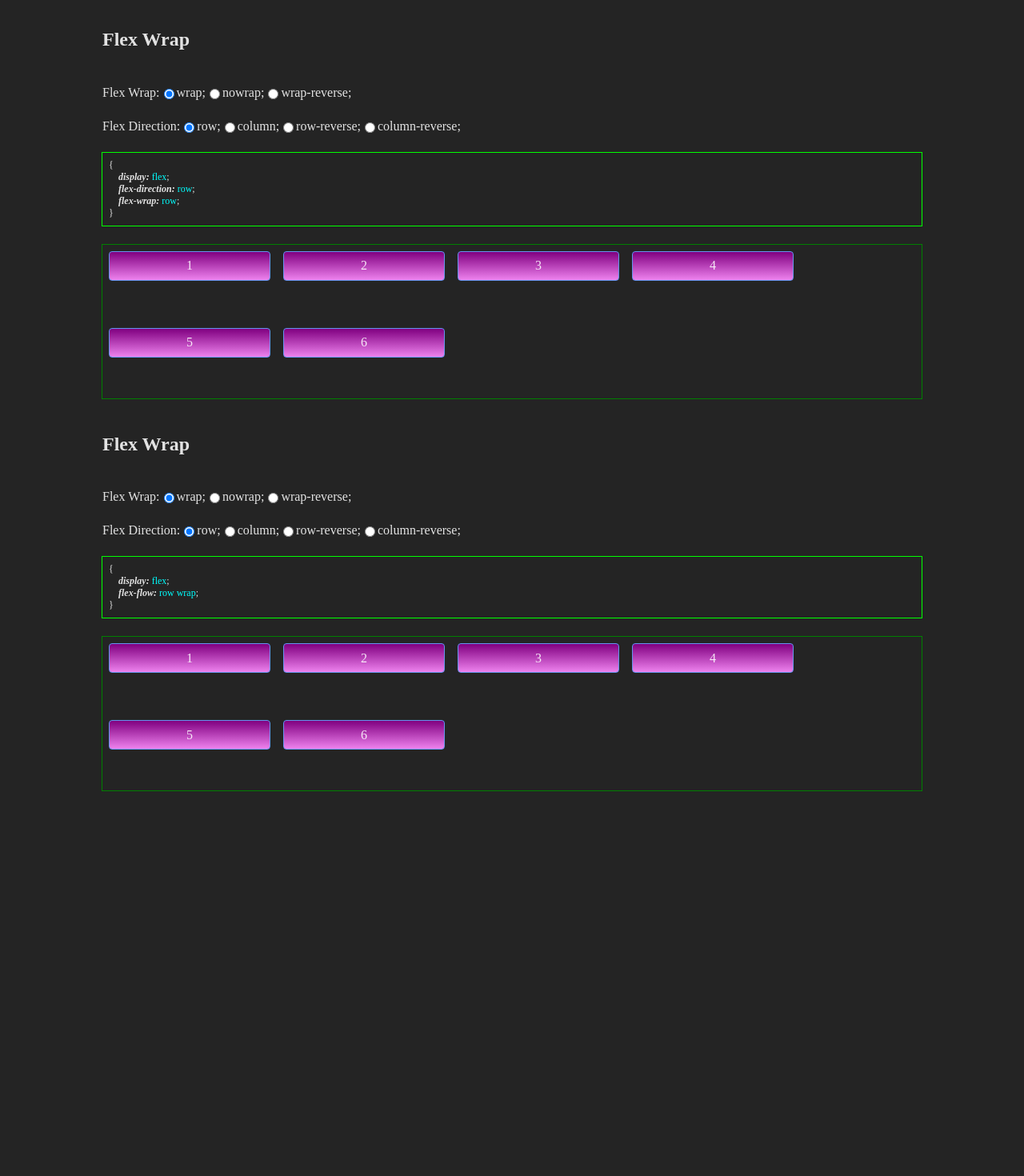
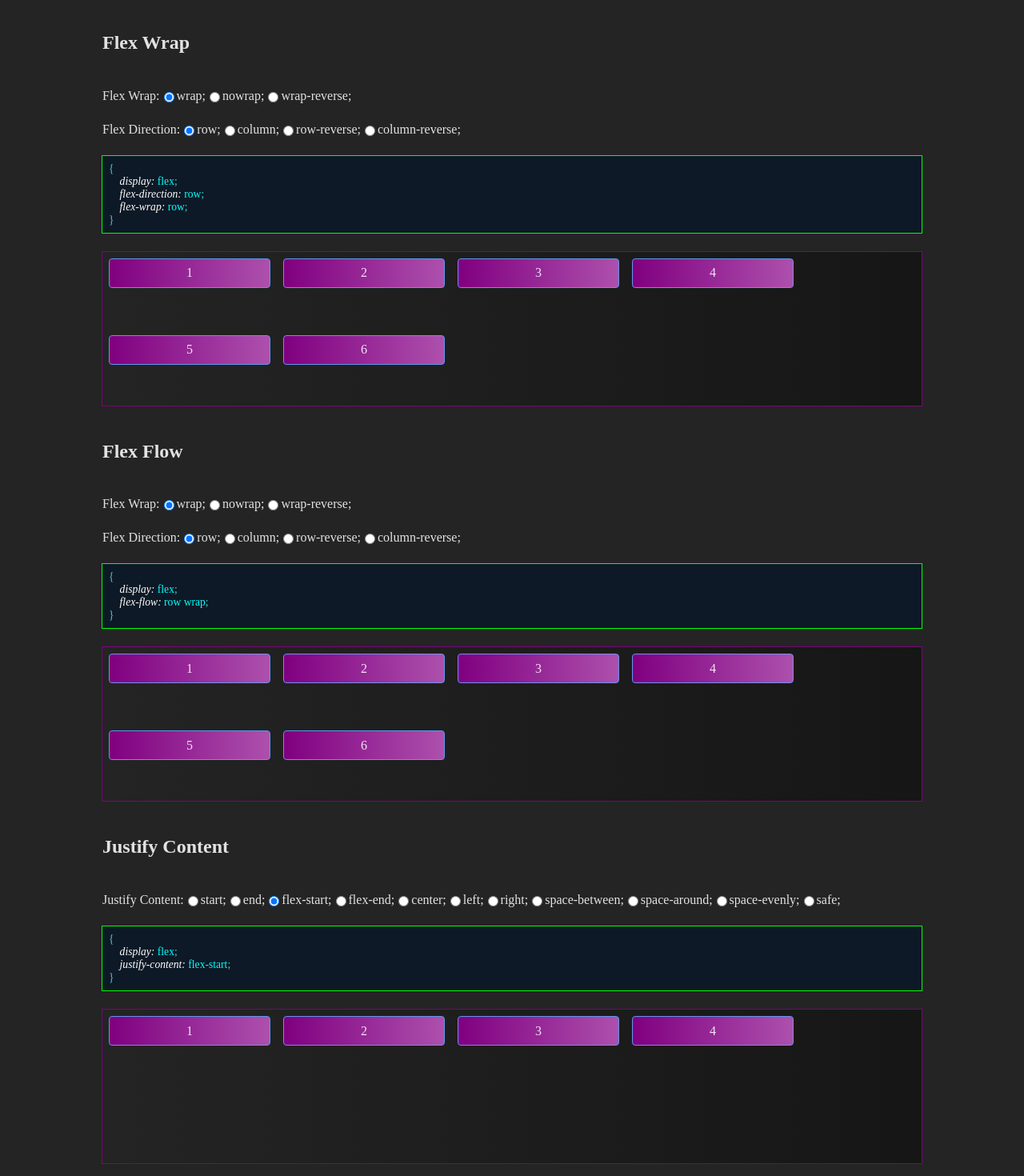
Before and after one commit to snigdho611/flex-and-grid, a React (Vite) app: page / in a window 1280 px wide. Shown: the part 449-1919 px from the top of the page at 80% size. Before the commit the page ends 1453 px from the top, so only its background shows below. Built offline with nearby package versions, Linux system fonts and the light colour scheme.

Commit message:
Adding changes for justify

```diff
--- a/src/components/atoms/polygon/index.css
+++ b/src/components/atoms/polygon/index.css
@@ -1,8 +1,6 @@
 .square {
-    /* height: 50px; */
-    /* width: 50px; */
     background-color: navy;
-    background-image: linear-gradient(to bottom, purple, violet);
+    background-image: linear-gradient(to right, purple, rgb(173, 80, 173));
     border-style: solid;
     border-width: 1px;
     border-color: cornflowerblue;
@@ -10,5 +8,4 @@
     display: flex;
     align-items: center;
     justify-content: center;
-    /* flex-grow: 1; */
 }
--- a/src/components/pages/flex/index.css
+++ b/src/components/pages/flex/index.css
@@ -6,13 +6,6 @@
     gap: 1.5rem;
     padding-top: 1rem;
     padding-bottom: 1rem;
-    /* display: flex; */
-    /* flex-direction: row; */
-    /* gap: 0.25rem; */
-    /* width: 50%; */
-    /* margin: 0 auto; */
-    /* flex-wrap: wrap; */
-    /* flex-grow: 1; */
 }
 
 .flex_main_output {
@@ -20,10 +13,29 @@
     gap: 1rem;
     width: 100%;
     margin: 0 auto;
-    outline: 1px solid green;
+    outline: 1px solid purple;
     box-sizing: border-box;
     padding: 0.5rem;
-    /* height: 10rem; */
+    background-image: linear-gradient(to right, #242424, #161616);
     min-height: 12rem;
-    /* transition: 1s all; */
 }
+
+.flex_main_codeblock {
+    display: flex;
+    flex-direction: column;
+    outline: 1px solid lime;
+    background-color: #001328a5;
+    font-size: 0.85rem;
+    box-sizing: border-box;
+    padding: 0.5rem;
+    color: #5ac6bf;
+}
+
+.flex_main_codeblock_property {
+    font-style: italic;
+    color: white;
+}
+
+.flex_main_codeblock_value {
+    color: cyan;
+}
--- a/src/components/pages/flex/index.jsx
+++ b/src/components/pages/flex/index.jsx
@@ -6,6 +6,7 @@ const Flex = () => {
   const [flexDirection, setFlexDirection] = useState({ flexDirection: "row" })
   const [flexWrap, setFlexWrap] = useState({ flexDirection: "row", flexWrap: "wrap" })
   const [flexFlow, setFlexFlow] = useState({ flexDirection: "row", flexWrap: "wrap" })
+  const [justifyContent, setJustifyContent] = useState({ flexDirection: "row", flexWrap: "wrap", justifyContent: "flex-start" })
 
   return (
     <div className="flex_main">
@@ -33,7 +34,7 @@ const Flex = () => {
           value="row-reverse"
           checked={flexDirection.flexDirection === "row-reverse"}
           onChange={(e) => setFlexDirection((prevState) => ({ ...prevState, flexDirection: e.target.value }))}
-        /> row-reverse;k
+        /> row-reverse;
         <input
           type="radio"
           name="flex-direction-direction"
@@ -42,23 +43,15 @@ const Flex = () => {
           onChange={(e) => setFlexDirection((prevState) => ({ ...prevState, flexDirection: e.target.value }))}
         /> column-reverse;
       </div>
-      <div style={{
-        display: "flex",
-        flexDirection: "column",
-        outline: "1px solid lime",
-        fontSize: "0.75rem",
-        boxSizing: "border-box",
-        padding: "0.5rem",
-      }}>
+      <div className="flex_main_codeblock">
         <span>&#123;</span>
         <span>
-
-          <span style={{ fontStyle: "italic", fontWeight: "bold" }}>&nbsp;&nbsp;&nbsp;&nbsp;display: </span>
-          <span style={{ color: "cyan" }}>flex</span>;
+          <span className="flex_main_codeblock_property">&nbsp;&nbsp;&nbsp;&nbsp;display: </span>
+          <span className="flex_main_codeblock_value">flex</span>;
         </span>
         <span>
-          <span style={{ fontStyle: "italic", fontWeight: "bold" }}>&nbsp;&nbsp;&nbsp;&nbsp;flex-direction: </span>
-          <span style={{ color: "cyan" }}>{flexDirection.flexDirection}</span>;
+          <span className="flex_main_codeblock_property">&nbsp;&nbsp;&nbsp;&nbsp;flex-direction: </span>
+          <span className="flex_main_codeblock_value">{flexDirection.flexDirection}</span>;
         </span>
         <span>&#125;</span>
       </div>
@@ -71,6 +64,7 @@ const Flex = () => {
         <Rectangle width={"200px"} height={"35px"} text={1} />
         <Rectangle width={"200px"} height={"35px"} text={2} />
         <Rectangle width={"200px"} height={"35px"} text={3} />
+        <Rectangle width={"200px"} height={"35px"} text={4} />
       </div>
 
 
@@ -135,28 +129,19 @@ const Flex = () => {
           onChange={(e) => setFlexWrap((prevState) => ({ ...prevState, flexDirection: e.target.value }))}
         /> column-reverse;
       </div>
-      <div style={{
-        display: "flex",
-        flexDirection: "column",
-        outline: "1px solid lime",
-        fontSize: "0.75rem",
-        boxSizing: "border-box",
-        padding: "0.5rem",
-        // width: "25%",
-        // whiteSpace: "balance"
-      }}>
+      <div className="flex_main_codeblock">
         <span>&#123;</span>
         <span>
-          <span style={{ fontStyle: "italic", fontWeight: "bold" }}>&nbsp;&nbsp;&nbsp;&nbsp;display: </span>
-          <span style={{ color: "cyan" }}>flex</span>;
+          <span className="flex_main_codeblock_property">&nbsp;&nbsp;&nbsp;&nbsp;display: </span>
+          <span className="flex_main_codeblock_value">flex</span>;
         </span>
         <span>
-          <span style={{ fontStyle: "italic", fontWeight: "bold" }}>&nbsp;&nbsp;&nbsp;&nbsp;flex-direction: </span>
-          <span style={{ color: "cyan" }}>{flexWrap.flexDirection}</span>;
+          <span className="flex_main_codeblock_property">&nbsp;&nbsp;&nbsp;&nbsp;flex-direction: </span>
+          <span className="flex_main_codeblock_value">{flexWrap.flexDirection}</span>;
         </span>
         <span>
-          <span style={{ fontStyle: "italic", fontWeight: "bold" }}>&nbsp;&nbsp;&nbsp;&nbsp;flex-wrap: </span>
-          <span style={{ color: "cyan" }}>{flexWrap.flexDirection}</span>;
+          <span className="flex_main_codeblock_property">&nbsp;&nbsp;&nbsp;&nbsp;flex-wrap: </span>
+          <span className="flex_main_codeblock_value">{flexWrap.flexDirection}</span>;
         </span>
         <span>&#125;</span>
       </div>
@@ -176,7 +161,7 @@ const Flex = () => {
       </div>
 
       {/* FLEX FLOW */}
-      <h2 className="flex_main_header">Flex Wrap</h2>
+      <h2 className="flex_main_header">Flex Flow</h2>
       <div className="flex_main_input" style={{
         display: "flex",
       }}>
@@ -236,29 +221,16 @@ const Flex = () => {
           onChange={(e) => setFlexFlow((prevState) => ({ ...prevState, flexDirection: e.target.value }))}
         /> column-reverse;
       </div>
-      <div style={{
-        display: "flex",
-        flexDirection: "column",
-        outline: "1px solid lime",
-        fontSize: "0.75rem",
-        boxSizing: "border-box",
-        padding: "0.5rem",
-        // width: "25%",
-        // whiteSpace: "balance"
-      }}>
+      <div className="flex_main_codeblock">
         <span>&#123;</span>
         <span>
-          <span style={{ fontStyle: "italic", fontWeight: "bold" }}>&nbsp;&nbsp;&nbsp;&nbsp;display: </span>
-          <span style={{ color: "cyan" }}>flex</span>;
+          <span className="flex_main_codeblock_property">&nbsp;&nbsp;&nbsp;&nbsp;display: </span>
+          <span className="flex_main_codeblock_value">flex</span>;
         </span>
         <span>
-          <span style={{ fontStyle: "italic", fontWeight: "bold" }}>&nbsp;&nbsp;&nbsp;&nbsp;flex-flow: </span>
-          <span style={{ color: "cyan" }}>{`${flexFlow.flexDirection} ${flexFlow.flexWrap}`}</span>;
+          <span className="flex_main_codeblock_property">&nbsp;&nbsp;&nbsp;&nbsp;flex-flow: </span>
+          <span className="flex_main_codeblock_value">{`${flexFlow.flexDirection} ${flexFlow.flexWrap}`}</span>;
         </span>
-        {/* <span>
-          <span style={{ fontStyle: "italic", fontWeight: "bold" }}>&nbsp;&nbsp;&nbsp;&nbsp;flex-wrap: </span>
-          <span style={{ color: "cyan" }}>{flexWrap.flexWrap}</span>;
-        </span> */}
         <span>&#125;</span>
       </div>
       <div
@@ -274,6 +246,144 @@ const Flex = () => {
         <Rectangle width={"200px"} height={"35px"} text={5} />
         <Rectangle width={"200px"} height={"35px"} text={6} />
       </div>
+
+      {/* JUSTIFY CONTENT */}
+      <h2 className="flex_main_header">Justify Content</h2>
+      {/* <div className="flex_main_input" style={{
+        display: "flex",
+      }}>
+        <span>Flex Wrap: </span>
+        <input
+          type="radio"
+          name="justify-content-wrap"
+          value={"wrap"}
+          checked={justifyContent.flexWrap === "wrap"}
+          onChange={(e) => setJustifyContent((prevState) => ({ ...prevState, flexWrap: e.target.value }))}
+        /> wrap;
+        <input
+          type="radio"
+          name="justify-content-wrap"
+          value={"nowrap"}
+          checked={justifyContent.flexWrap === "nowrap"}
+          onChange={(e) => setJustifyContent((prevState) => ({ ...prevState, flexWrap: e.target.value }))}
+        /> nowrap;
+        <input
+          type="radio"
+          name="justify-content-wrap"
+          value={"wrap-reverse"}
+          checked={justifyContent.flexWrap === "wrap-reverse"}
+          onChange={(e) => setJustifyContent((prevState) => ({ ...prevState, flexWrap: e.target.value }))}
+        /> wrap-reverse;
+      </div> */}
+      <div className="flex_main_input" style={{
+        display: "flex",
+        flexWrap: "wrap"
+      }}>
+        <span>Justify Content: </span>
+        <input
+          type="radio"
+          name="justify-content-justify-content"
+          value={"start"}
+          checked={justifyContent.justifyContent === "start"}
+          onChange={(e) => setJustifyContent((prevState) => ({ ...prevState, justifyContent: e.target.value }))}
+        /> start;
+        <input
+          type="radio"
+          name="justify-content-justify-content"
+          value={"end"}
+          checked={justifyContent.justifyContent === "end"}
+          onChange={(e) => setJustifyContent((prevState) => ({ ...prevState, justifyContent: e.target.value }))}
+        /> end;
+        <input
+          type="radio"
+          name="justify-content-justify-content"
+          value="flex-start"
+          checked={justifyContent.justifyContent === "flex-start"}
+          onChange={(e) => setJustifyContent((prevState) => ({ ...prevState, justifyContent: e.target.value }))}
+        /> flex-start;
+        <input
+          type="radio"
+          name="justify-content-justify-content"
+          value={"flex-end"}
+          checked={justifyContent.justifyContent === "flex-end"}
+          onChange={(e) => setJustifyContent((prevState) => ({ ...prevState, justifyContent: e.target.value }))}
+        /> flex-end;
+        <input
+          type="radio"
+          name="justify-content-justify-content"
+          value={"center"}
+          checked={justifyContent.justifyContent === "center"}
+          onChange={(e) => setJustifyContent((prevState) => ({ ...prevState, justifyContent: e.target.value }))}
+        /> center;
+        <input
+          type="radio"
+          name="justify-content-justify-content"
+          value={"left"}
+          checked={justifyContent.justifyContent === "left"}
+          onChange={(e) => setJustifyContent((prevState) => ({ ...prevState, justifyContent: e.target.value }))}
+        /> left;
+        <input
+          type="radio"
+          name="justify-content-justify-content"
+          value={"right"}
+          checked={justifyContent.justifyContent === "right"}
+          onChange={(e) => setJustifyContent((prevState) => ({ ...prevState, justifyContent: e.target.value }))}
+        /> right;
+        <input
+          type="radio"
+          name="justify-content-justify-content"
+          value={"space-between"}
+          checked={justifyContent.justifyContent === "space-between"}
+          onChange={(e) => setJustifyContent((prevState) => ({ ...prevState, justifyContent: e.target.value }))}
+        /> space-between;
+        <input
+          type="radio"
+          name="justify-content-justify-content"
+          value={"space-around"}
+          checked={justifyContent.justifyContent === "space-around"}
+          onChange={(e) => setJustifyContent((prevState) => ({ ...prevState, justifyContent: e.target.value }))}
+        /> space-around;
+        <input
+          type="radio"
+          name="justify-content-justify-content"
+          value={"space-evenly"}
+          checked={justifyContent.justifyContent === "space-evenly"}
+          onChange={(e) => setJustifyContent((prevState) => ({ ...prevState, justifyContent: e.target.value }))}
+        /> space-evenly;
+        <input
+          type="radio"
+          name="justify-content-justify-content"
+          value={"safe"}
+          checked={justifyContent.justifyContent === "safe"}
+          onChange={(e) => setJustifyContent((prevState) => ({ ...prevState, justifyContent: e.target.value }))}
+        /> safe;
+      </div>
+      <div className="flex_main_codeblock">
+        <span>&#123;</span>
+        <span>
+          <span className="flex_main_codeblock_property">&nbsp;&nbsp;&nbsp;&nbsp;display: </span>
+          <span className="flex_main_codeblock_value">flex</span>;
+        </span>
+        <span>
+          <span className="flex_main_codeblock_property">&nbsp;&nbsp;&nbsp;&nbsp;justify-content: </span>
+          <span className="flex_main_codeblock_value">{`${justifyContent.justifyContent}`}</span>;
+        </span>
+        <span>&#125;</span>
+      </div>
+      <div
+        className="flex_main_output"
+        style={{
+          // flexFlow: `${flexFlow.flexDirection} ${flexFlow.flexWrap}`
+          justifyContent: justifyContent.justifyContent
+        }}
+      >
+        <Rectangle width={"200px"} height={"35px"} text={1} />
+        <Rectangle width={"200px"} height={"35px"} text={2} />
+        <Rectangle width={"200px"} height={"35px"} text={3} />
+        <Rectangle width={"200px"} height={"35px"} text={4} />
+        {/* <Rectangle width={"200px"} height={"35px"} text={5} />
+        <Rectangle width={"200px"} height={"35px"} text={6} /> */}
+      </div>
     </div>
   );
 };
```
